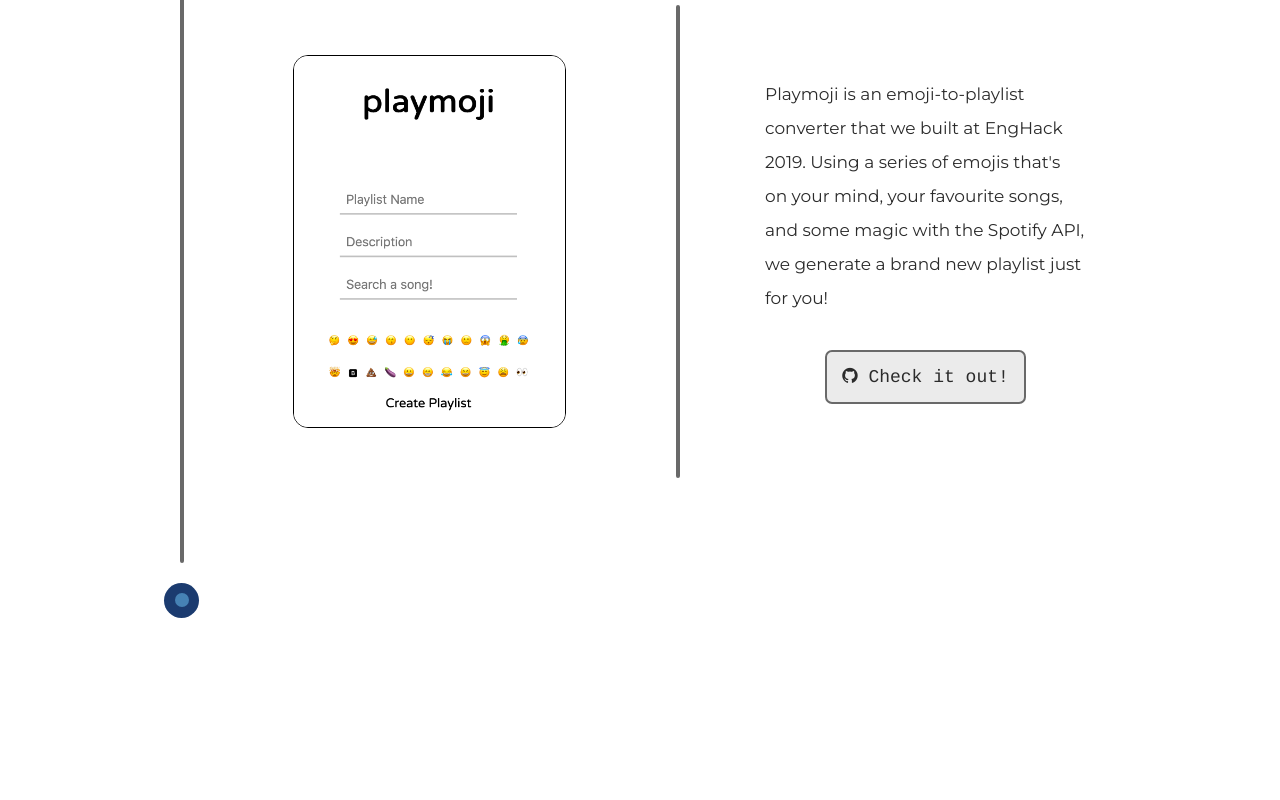
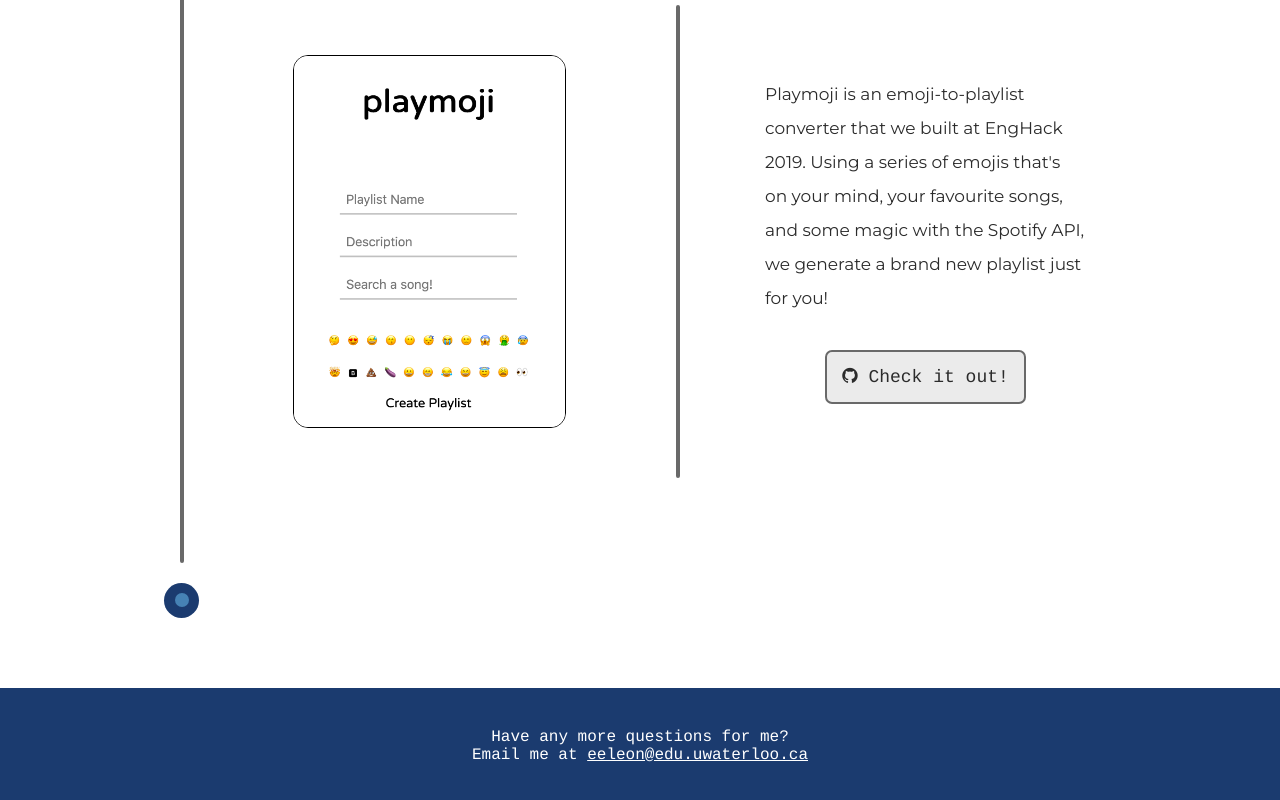
Before and after one commit to ericklikan/erickleon.com, a React (Create React App) app: page / in a window 1280 px wide. Shown: the part 3617-4417 px from the top of the page. Before the commit the page ends 4305 px from the top, so only its background shows below. Built offline with nearby package versions, Linux system fonts and the light colour scheme.

Commit message:
update links and add footer

```diff
--- a/src/components/ExperienceSubSection.tsx
+++ b/src/components/ExperienceSubSection.tsx
@@ -94,7 +94,7 @@ class ExperienceSubSection extends React.Component<IProperties> {
 					</LogoContainer>
 					<TextContainer>
 						<Subtitle>
-							<StyledLink href={this.props.companyUrl}>
+							<StyledLink href={this.props.companyUrl} target="_blank">
 								{this.props.companyName}
 							</StyledLink>
 						</Subtitle>
--- a/src/components/ProjectSubSection.tsx
+++ b/src/components/ProjectSubSection.tsx
@@ -141,7 +141,7 @@ class ProjectSubSection extends React.Component<IProperties, IState> {
 					</TitleContainer>
 					<TextContainer>
 						<Text>{this.props.children}</Text>
-						<Link href={this.props.githubLink}>
+						<Link href={this.props.githubLink} target="_blank">
 							<i className="fa fa-github" /> Check it out!
 						</Link>
 					</TextContainer>
--- a/src/pages/MainPage.tsx
+++ b/src/pages/MainPage.tsx
@@ -11,23 +11,14 @@ import Footer from 'sections/Footer'
 
 const Page = styled.div`
 	height: 100%;
-	transition: margin-left ${ANIMATION.SIDEBAR};
-	margin-left: 0;
-	display: flex;
-	justify-content: center;
-	@media only screen and (max-width: ${DIMENSIONS.BREAK_M}) {
-		margin-left: 0;
-	}
 `
 const Centered = styled.div`
-	margin-right: 20px;
+	margin: auto;
 	@media only screen and (max-width: ${DIMENSIONS.BREAK_L}) {
-		width: 100%;
+		width: 95%;
+		margin-right: 20px;
 	}
-	@media only screen and (min-width: ${DIMENSIONS.BREAK_L}) {
-		width: ${DIMENSIONS.BREAK_L};
-		margin-left: 20px;
-	}
+	width: ${DIMENSIONS.BREAK_L};
 `
 
 export default class MainPage extends React.Component {
@@ -40,8 +31,8 @@ export default class MainPage extends React.Component {
 					<Experience />
 					<Projects />
 					<End />
-					<Footer />
 				</Centered>
+				<Footer />
 			</Page>
 		)
 	}
--- a/src/sections/Footer.tsx
+++ b/src/sections/Footer.tsx
@@ -1,8 +1,41 @@
 import * as React from 'react'
+import styled from 'styled-components'
+import { COLORS } from 'App/AppConstants'
+
+const FooterDiv = styled.div`
+	width: 100%;
+	background-color: ${COLORS.SIDEBAR_BACKGROUND_COLOR};
+
+	text-align: center;
+`
+const TextContainer = styled.div`
+	padding: 40px;
+`
+const Text = styled.p`
+	margin: 0;
+	color: white;
+	font-family: Courier, monospace;
+`
+const EmailLink = styled.a`
+	color: inherit;
+`
 
 class Footer extends React.Component {
 	public render() {
-		return <div />
+		return (
+			<FooterDiv>
+				<TextContainer>
+					<Text>
+						Have any more questions for me?
+						<br />
+						Email me at{' '}
+						<EmailLink href="mailto:eeleon@edu.uwaterloo.ca">
+							eeleon@edu.uwaterloo.ca
+						</EmailLink>
+					</Text>
+				</TextContainer>
+			</FooterDiv>
+		)
 	}
 }
 
--- a/src/sections/Introduction.tsx
+++ b/src/sections/Introduction.tsx
@@ -181,13 +181,13 @@ class Introduction extends React.Component<{}, IState> {
 					</Title>
 				</IntroductionContent>
 				<MoreInfoLinks>
-					<Link href="https://github.com/ericklikan">
+					<Link href="https://github.com/ericklikan" target="_blank">
 						<i className="fa fa-github" /> GitHub
 					</Link>
-					<Link href={Resume}>
+					<Link href={Resume} target="_blank">
 						<i className="fa fa-file-text-o" /> Resume
 					</Link>
-					<Link href="https://www.linkedin.com/in/erick-leon/">
+					<Link href="https://www.linkedin.com/in/erick-leon/" target="_blank">
 						<i className="fa fa-linkedin-square" /> LinkedIn
 					</Link>
 				</MoreInfoLinks>
```
